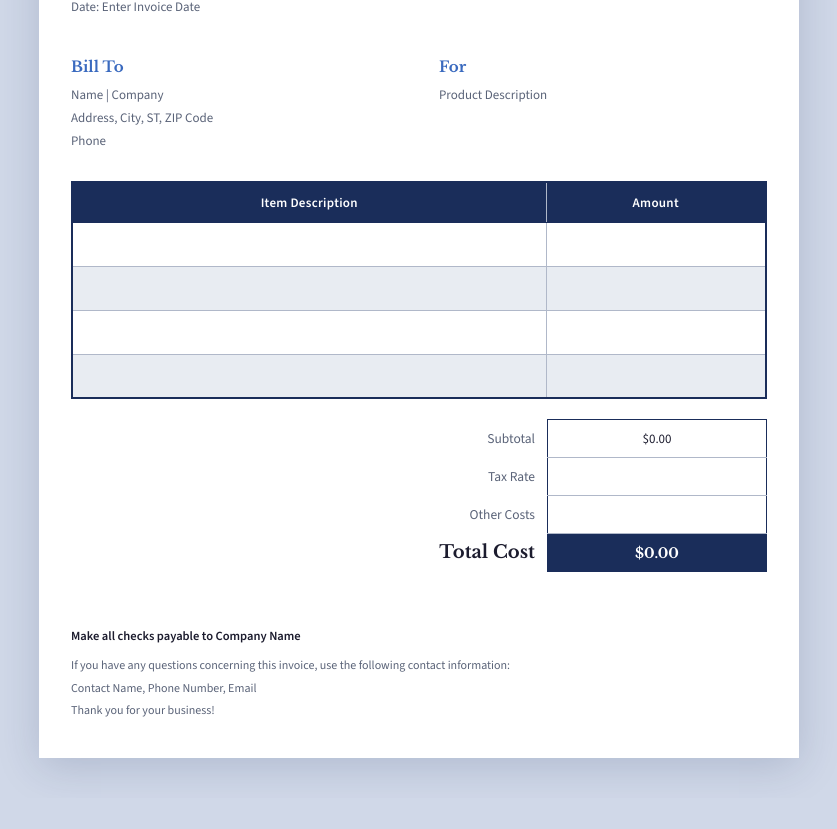
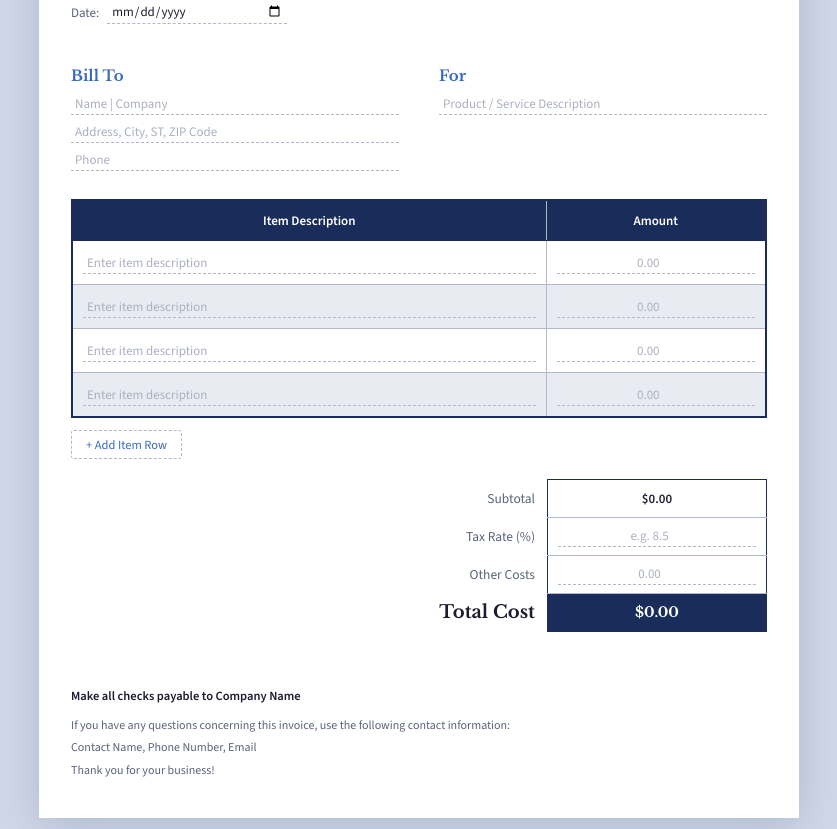
Before and after one commit to yates001990/invoice, a plain HTML site: page index.html in a window 1280 px wide. Shown: the part 234-1063 px from the top of the page, without its empty margins (221-1058 px from the left). Before the commit the page ends 1032 px from the top, so only its background shows below. Drawn offline with nearby package versions, Linux system fonts and the light colour scheme.

Commit message:
Add files via upload

```diff
--- a/index.html
+++ b/index.html
@@ -3,243 +3,9 @@
 <head>
   <meta charset="UTF-8" />
   <meta name="viewport" content="width=device-width, initial-scale=1.0"/>
-  <title>Invoice #100</title>
-  <link href="https://fonts.googleapis.com/css2?family=Libre+Baskerville:ital,wght@0,400;0,700;1,400&family=Source+Sans+3:wght@300;400;600;700&display=swap" rel="stylesheet"/>
-  <style>
-    *, *::before, *::after { box-sizing: border-box; margin: 0; padding: 0; }
-
-    :root {
-      --navy: #1a2d5a;
-      --blue-mid: #2e5599;
-      --blue-light: #4a78c4;
-      --accent: #3a6abf;
-      --gray-light: #f0f2f5;
-      --gray-row: #e8ecf2;
-      --text: #1c1c2e;
-      --muted: #5a6378;
-      --white: #ffffff;
-    }
-
-    body {
-      font-family: 'Source Sans 3', sans-serif;
-      background: #d0d8e8;
-      display: flex;
-      justify-content: center;
-      align-items: flex-start;
-      min-height: 100vh;
-      padding: 40px 16px;
-    }
-
-    .invoice-wrapper {
-      background: var(--white);
-      width: 100%;
-      max-width: 760px;
-      box-shadow: 0 8px 40px rgba(26,45,90,0.18);
-    }
-
-    /* ── HEADER ── */
-    .invoice-header {
-      position: relative;
-      background: linear-gradient(135deg, var(--navy) 0%, var(--blue-mid) 45%, var(--blue-light) 100%);
-      padding: 30px 32px 28px;
-      overflow: hidden;
-      min-height: 110px;
-    }
-
-    .invoice-header::before {
-      content: '';
-      position: absolute;
-      right: -60px; top: -60px;
-      width: 280px; height: 280px;
-      border-radius: 50%;
-      background: radial-gradient(circle, rgba(255,255,255,0.08) 0%, transparent 70%);
-    }
-    .invoice-header::after {
-      content: '';
-      position: absolute;
-      right: 80px; bottom: -80px;
-      width: 220px; height: 220px;
-      border-radius: 50%;
-      background: radial-gradient(circle, rgba(120,160,230,0.18) 0%, transparent 65%);
-    }
-
-    .company-name {
-      font-family: 'Libre Baskerville', serif;
-      font-size: 28px;
-      font-weight: 700;
-      color: var(--white);
-      letter-spacing: 0.3px;
-      position: relative; z-index: 1;
-    }
-    .company-sub {
-      font-size: 12px;
-      color: rgba(255,255,255,0.75);
-      margin-top: 5px;
-      position: relative; z-index: 1;
-      line-height: 1.6;
-    }
-
-    /* ── BODY ── */
-    .invoice-body {
-      padding: 28px 32px 36px;
-    }
-
-    /* Invoice number */
-    .invoice-meta {
-      margin-bottom: 24px;
-      padding-bottom: 18px;
-    }
-    .invoice-number {
-      font-family: 'Libre Baskerville', serif;
-      font-size: 20px;
-      color: var(--accent);
-      font-weight: 700;
-    }
-    .invoice-date {
-      font-size: 13px;
-      color: var(--muted);
-      margin-top: 4px;
-    }
-
-    /* Bill To / For */
-    .invoice-parties {
-      display: flex;
-      gap: 40px;
-      margin-bottom: 28px;
-    }
-    .party-block { flex: 1; }
-    .party-label {
-      font-family: 'Libre Baskerville', serif;
-      font-size: 15px;
-      font-weight: 700;
-      color: var(--accent);
-      margin-bottom: 8px;
-    }
-    .party-line {
-      font-size: 13px;
-      color: var(--muted);
-      line-height: 1.75;
-    }
-
-    /* Item table */
-    .item-table {
-      width: 100%;
-      border-collapse: collapse;
-      margin-bottom: 20px;
-      font-size: 13.5px;
-      border: 2px solid var(--navy);
-    }
-    .item-table thead tr {
-      background: var(--navy);
-      color: var(--white);
-    }
-    .item-table th {
-      padding: 11px 16px;
-      text-align: center;
-      font-weight: 600;
-      letter-spacing: 0.3px;
-      font-size: 13px;
-      /* outer edges navy, inner column separator gray */
-      border-top: 1px solid var(--navy);
-      border-bottom: 1px solid var(--navy);
-      border-left: 1px solid var(--navy);
-      border-right: 1px solid #b0b8c9;
-    }
-    .item-table th:last-child { border-right: 1px solid var(--navy); }
-    .item-table col.col-amount { width: 220px; }
-    .item-table tbody tr:nth-child(odd)  { background: var(--white); }
-    .item-table tbody tr:nth-child(even) { background: var(--gray-row); }
-    .item-table td {
-      padding: 12px 16px;
-      color: var(--text);
-      /* outer edges navy, inner borders gray */
-      border-top: 1px solid #b0b8c9;
-      border-bottom: 1px solid #b0b8c9;
-      border-left: 1px solid #b0b8c9;
-      border-right: 1px solid #b0b8c9;
-      height: 44px;
-      text-align: center;
-    }
-    .item-table tbody tr:first-child td { border-top: 1px solid var(--navy); }
-    .item-table tbody tr:last-child  td { border-bottom: 1px solid var(--navy); }
-    .item-table tbody td:first-child    { border-left: 1px solid var(--navy); }
-    .item-table tbody td:last-child     { border-right: 1px solid var(--navy); }
-
-    /* Totals */
-    .totals-section {
-      display: flex;
-      justify-content: flex-end;
-      align-items: flex-start;
-      margin-bottom: 32px;
-      font-size: 13.5px;
-    }
-    .totals-labels {
-      display: flex;
-      flex-direction: column;
-      text-align: right;
-      padding-right: 12px;
-      color: var(--muted);
-    }
-    .totals-labels span {
-      padding: 8px 0;
-      height: 38px;
-      display: flex;
-      align-items: center;
-      justify-content: flex-end;
-    }
-    .totals-labels span.total-label {
-      font-family: 'Libre Baskerville', serif;
-      font-weight: 700;
-      font-size: 18px;
-      color: var(--text);
-    }
-    .totals-table {
-      border-collapse: collapse;
-      width: 220px;
-    }
-    .totals-table td {
-      border: 1px solid #b0b8c9;
-      padding: 8px 12px;
-      text-align: center;
-      font-size: 13px;
-      color: var(--text);
-      height: 38px;
-      background: var(--white);
-    }
-    .totals-table tr:first-child td { border-top: 1px solid var(--navy); }
-    .totals-table tr:last-child  td { border-bottom: 1px solid var(--navy); }
-    .totals-table td               { border-left: 1px solid var(--navy); border-right: 1px solid var(--navy); }
-    .totals-table tr td            { border-top: 1px solid #b0b8c9; border-bottom: 1px solid #b0b8c9; }
-    .totals-table tr:first-child td { border-top: 1px solid var(--navy); }
-    .totals-table tr:last-child td  { border-bottom: 1px solid var(--navy); }
-    .totals-table tr.total-row td {
-      background: var(--navy);
-      color: var(--white);
-      font-family: 'Libre Baskerville', serif;
-      font-weight: 700;
-      font-size: 14px;
-      border-color: var(--navy);
-    }
-
-    /* Footer note */
-    .invoice-footer {
-      padding-top: 20px;
-      font-size: 12px;
-      color: var(--muted);
-      line-height: 1.9;
-    }
-    .invoice-footer .payable {
-      font-weight: 600;
-      color: var(--text);
-      margin-bottom: 6px;
-      font-size: 12.5px;
-    }
-
-    @media print {
-      body { background: white; padding: 0; }
-      .invoice-wrapper { box-shadow: none; }
-    }
-  </style>
+  <title>Invoice</title>
+  <link href="https://fonts.googleapis.com/css2?family=Libre+Baskerville:wght@400;700&family=Source+Sans+3:wght@300;400;600;700&display=swap" rel="stylesheet"/>
+  <link rel="stylesheet" href="styles.css" />
 </head>
 <body>
 <div class="invoice-wrapper">
@@ -259,22 +25,27 @@
     <!-- Invoice # and Date -->
     <div class="invoice-meta">
       <div class="invoice-number">Invoice # 100</div>
-        <div class="invoice-date">Date: Enter Invoice Date</div>
+      <div class="invoice-date-row">
+        <span>Date:</span>
+        <input type="date" id="invoice-date" />
+      </div>
     </div>
 
     <!-- Bill To / For -->
     <div class="invoice-parties">
       <div class="party-block">
         <div class="party-label">Bill To</div>
-          <div class="party-line">
-            Name | Company<br>
-            Address, City, ST, ZIP Code<br>
-            Phone
+        <div class="party-fields">
+          <input type="text" placeholder="Name | Company" />
+          <input type="text" placeholder="Address, City, ST, ZIP Code" />
+          <input type="text" placeholder="Phone" />
         </div>
       </div>
       <div class="party-block">
         <div class="party-label">For</div>
-          <div class="party-line">Product Description</div>
+        <div class="party-fields">
+          <input type="text" placeholder="Product / Service Description" />
+        </div>
       </div>
     </div>
 
@@ -290,28 +61,42 @@
           <th>Amount</th>
         </tr>
       </thead>
-        <tbody>
-          <tr><td></td><td></td></tr>
-          <tr><td></td><td></td></tr>
-          <tr><td></td><td></td></tr>
-          <tr><td></td><td></td></tr>
+      <tbody id="item-tbody">
+        <tr>
+          <td><input type="text" placeholder="Enter item description" /></td>
+          <td><input type="number" class="amount-input" placeholder="0.00" min="0" step="0.01" /></td>
+        </tr>
+        <tr>
+          <td><input type="text" placeholder="Enter item description" /></td>
+          <td><input type="number" class="amount-input" placeholder="0.00" min="0" step="0.01" /></td>
+        </tr>
+        <tr>
+          <td><input type="text" placeholder="Enter item description" /></td>
+          <td><input type="number" class="amount-input" placeholder="0.00" min="0" step="0.01" /></td>
+        </tr>
+        <tr>
+          <td><input type="text" placeholder="Enter item description" /></td>
+          <td><input type="number" class="amount-input" placeholder="0.00" min="0" step="0.01" /></td>
+        </tr>
       </tbody>
     </table>
+
+    <button class="add-row-btn" id="add-row-btn">+ Add Item Row</button>
 
     <!-- Totals -->
     <div class="totals-section">
       <div class="totals-labels">
         <span>Subtotal</span>
-          <span>Tax Rate</span>
+        <span>Tax Rate (%)</span>
         <span>Other Costs</span>
         <span class="total-label">Total Cost</span>
       </div>
       <table class="totals-table">
         <tbody>
-            <tr><td>$0.00</td></tr>
-            <tr><td></td></tr>
-            <tr><td></td></tr>
-            <tr class="total-row"><td>$0.00</td></tr>
+          <tr><td id="display-subtotal">$0.00</td></tr>
+          <tr><td><input type="number" id="tax-rate" placeholder="e.g. 8.5" min="0" step="0.01" /></td></tr>
+          <tr><td><input type="number" id="other-costs" placeholder="0.00" min="0" step="0.01" /></td></tr>
+          <tr class="total-row"><td id="display-total">$0.00</td></tr>
         </tbody>
       </table>
     </div>
@@ -328,5 +113,7 @@
 
   </div>
 </div>
+
+<script src="script.js"></script>
 </body>
 </html>
--- /dev/null
+++ b/styles.css
@@ -0,0 +1,260 @@
+*, *::before, *::after { box-sizing: border-box; margin: 0; padding: 0; }
+
+:root {
+  --navy: #1a2d5a;
+  --blue-mid: #2e5599;
+  --blue-light: #4a78c4;
+  --accent: #3a6abf;
+  --gray-row: #e8ecf2;
+  --gray-border: #b0b8c9;
+  --text: #1c1c2e;
+  --muted: #5a6378;
+  --white: #ffffff;
+}
+
+body {
+  font-family: 'Source Sans 3', sans-serif;
+  background: #d0d8e8;
+  display: flex;
+  justify-content: center;
+  align-items: flex-start;
+  min-height: 100vh;
+  padding: 40px 16px;
+}
+
+.invoice-wrapper {
+  background: var(--white);
+  width: 100%;
+  max-width: 760px;
+  box-shadow: 0 8px 40px rgba(26,45,90,0.18);
+}
+
+/* HEADER */
+.invoice-header {
+  position: relative;
+  background: linear-gradient(135deg, var(--navy) 0%, var(--blue-mid) 45%, var(--blue-light) 100%);
+  padding: 30px 32px 28px;
+  overflow: hidden;
+  min-height: 110px;
+}
+.invoice-header::before {
+  content: '';
+  position: absolute;
+  right: -60px; top: -60px;
+  width: 280px; height: 280px;
+  border-radius: 50%;
+  background: radial-gradient(circle, rgba(255,255,255,0.08) 0%, transparent 70%);
+}
+.invoice-header::after {
+  content: '';
+  position: absolute;
+  right: 80px; bottom: -80px;
+  width: 220px; height: 220px;
+  border-radius: 50%;
+  background: radial-gradient(circle, rgba(120,160,230,0.18) 0%, transparent 65%);
+}
+.company-name {
+  font-family: 'Libre Baskerville', serif;
+  font-size: 28px;
+  font-weight: 700;
+  color: var(--white);
+  position: relative; z-index: 1;
+}
+.company-sub {
+  font-size: 12px;
+  color: rgba(255,255,255,0.75);
+  margin-top: 5px;
+  position: relative; z-index: 1;
+  line-height: 1.6;
+}
+
+/* BODY */
+.invoice-body { padding: 28px 32px 36px; }
+
+/* Shared input style */
+input[type="text"], input[type="date"], input[type="number"] {
+  font-family: 'Source Sans 3', sans-serif;
+  font-size: 13px;
+  color: var(--text);
+  border: none;
+  border-bottom: 1px dashed var(--gray-border);
+  background: transparent;
+  outline: none;
+  width: 100%;
+  padding: 2px 4px;
+  transition: border-color 0.2s;
+}
+input[type="text"]:focus,
+input[type="date"]:focus,
+input[type="number"]:focus {
+  border-bottom-color: var(--accent);
+  background: rgba(58,106,191,0.04);
+}
+input::placeholder { color: #aab0bf; }
+
+/* Invoice meta */
+.invoice-meta { margin-bottom: 24px; padding-bottom: 18px; }
+.invoice-number {
+  font-family: 'Libre Baskerville', serif;
+  font-size: 20px;
+  color: var(--accent);
+  font-weight: 700;
+}
+.invoice-date-row {
+  display: flex;
+  align-items: center;
+  gap: 8px;
+  margin-top: 6px;
+  font-size: 13px;
+  color: var(--muted);
+}
+.invoice-date-row input { max-width: 180px; }
+
+/* Bill To / For */
+.invoice-parties { display: flex; gap: 40px; margin-bottom: 28px; }
+.party-block { flex: 1; }
+.party-label {
+  font-family: 'Libre Baskerville', serif;
+  font-size: 15px;
+  font-weight: 700;
+  color: var(--accent);
+  margin-bottom: 8px;
+}
+.party-fields { display: flex; flex-direction: column; gap: 6px; }
+
+/* Item table */
+.item-table {
+  width: 100%;
+  border-collapse: collapse;
+  margin-bottom: 12px;
+  font-size: 13.5px;
+  border: 2px solid var(--navy);
+}
+.item-table thead tr { background: var(--navy); color: var(--white); }
+.item-table th {
+  padding: 11px 16px;
+  text-align: center;
+  font-weight: 600;
+  font-size: 13px;
+  border-top: 1px solid var(--navy);
+  border-bottom: 1px solid var(--navy);
+  border-left: 1px solid var(--navy);
+  border-right: 1px solid var(--gray-border);
+}
+.item-table th:last-child { border-right: 1px solid var(--navy); }
+.item-table col.col-amount { width: 220px; }
+.item-table tbody tr:nth-child(odd)  { background: var(--white); }
+.item-table tbody tr:nth-child(even) { background: var(--gray-row); }
+.item-table td {
+  padding: 6px 10px;
+  color: var(--text);
+  border: 1px solid var(--gray-border);
+  height: 44px;
+  text-align: center;
+}
+.item-table tbody tr:first-child td { border-top: 1px solid var(--navy); }
+.item-table tbody tr:last-child  td { border-bottom: 1px solid var(--navy); }
+.item-table tbody td:first-child    { border-left: 1px solid var(--navy); }
+.item-table tbody td:last-child     { border-right: 1px solid var(--navy); }
+.item-table td input[type="text"]   { text-align: left; }
+.item-table td input[type="number"] { text-align: center; }
+
+/* Add row button */
+.add-row-btn {
+  display: inline-flex;
+  align-items: center;
+  gap: 6px;
+  margin-bottom: 20px;
+  background: none;
+  border: 1px dashed var(--gray-border);
+  color: var(--accent);
+  font-family: 'Source Sans 3', sans-serif;
+  font-size: 12.5px;
+  padding: 5px 14px;
+  cursor: pointer;
+  border-radius: 3px;
+  transition: background 0.2s;
+}
+.add-row-btn:hover { background: rgba(58,106,191,0.06); }
+
+/* Totals */
+.totals-section {
+  display: flex;
+  justify-content: flex-end;
+  align-items: flex-start;
+  margin-bottom: 32px;
+  font-size: 13.5px;
+}
+.totals-labels {
+  display: flex;
+  flex-direction: column;
+  text-align: right;
+  padding-right: 12px;
+  color: var(--muted);
+}
+.totals-labels span {
+  height: 38px;
+  display: flex;
+  align-items: center;
+  justify-content: flex-end;
+}
+.totals-labels span.total-label {
+  font-family: 'Libre Baskerville', serif;
+  font-weight: 700;
+  font-size: 18px;
+  color: var(--text);
+}
+.totals-table {
+  border-collapse: collapse;
+  width: 220px;
+}
+.totals-table td {
+  border-left: 1px solid var(--navy);
+  border-right: 1px solid var(--navy);
+  border-top: 1px solid var(--gray-border);
+  border-bottom: 1px solid var(--gray-border);
+  padding: 4px 10px;
+  text-align: center;
+  font-size: 13px;
+  color: var(--text);
+  height: 38px;
+  background: var(--white);
+}
+.totals-table tr:first-child td { border-top: 1px solid var(--navy); }
+.totals-table tr:last-child  td { border-bottom: 1px solid var(--navy); }
+.totals-table tr.total-row td {
+  background: var(--navy);
+  color: var(--white);
+  font-family: 'Libre Baskerville', serif;
+  font-weight: 700;
+  font-size: 14px;
+  border-color: var(--navy);
+}
+.totals-table input[type="number"] {
+  text-align: center;
+  font-size: 13px;
+  width: 100%;
+  border-bottom: 1px dashed var(--gray-border);
+}
+#display-subtotal, #display-total { font-weight: 600; }
+
+/* Footer */
+.invoice-footer {
+  padding-top: 20px;
+  font-size: 12px;
+  color: var(--muted);
+  line-height: 1.9;
+}
+.invoice-footer .payable {
+  font-weight: 600;
+  color: var(--text);
+  margin-bottom: 6px;
+  font-size: 12.5px;
+}
+
+@media print {
+  body { background: white; padding: 0; }
+  .invoice-wrapper { box-shadow: none; }
+  .add-row-btn { display: none; }
+  input { border-bottom: none !important; }
+}
```
Also changed, not shown: script.js (added, +35 -0 lines). Lines whose indentation alone changed are shown as unchanged.
